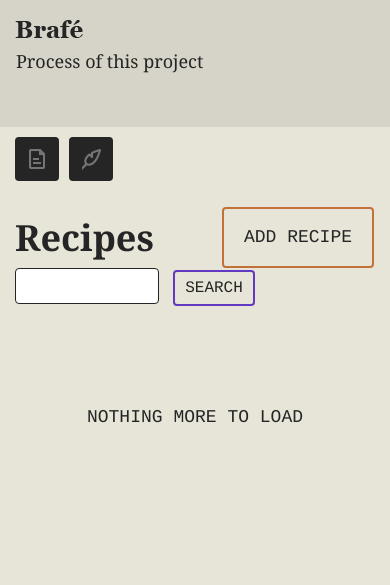
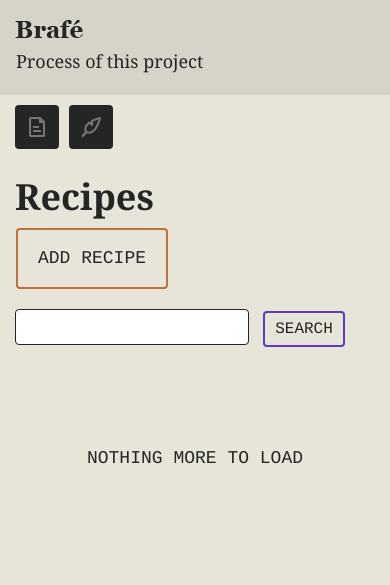
Before and after one commit to vdhug/apicbase, a Django app: page / in a window 390 px wide. Shown: the top 585 px of the page. Run offline with Django 3.2, Linux system fonts and the light colour scheme; data that the repository does not hold is empty; some libraries are stand-ins or nearby versions.

Commit message:
Adding responsive code to mobile

```diff
--- /dev/null
+++ b/recipes/static/recipes/css/responsive.css
@@ -0,0 +1,42 @@
+/*Estilo para tablets*/
+@media only screen and (min-width: 768px) and (max-width: 959px) {
+
+} /* Final do estilo para tablets */
+
+/*Estilo para smartphone*/
+@media only screen and (max-width: 767px) {
+
+.header-menu ul li a::after {
+	display: none;
+}
+
+.filters {
+	margin-top: 20px;
+}
+
+.filters input {
+	width: 65%;
+}
+
+.media img {
+	display: none;
+}
+
+.ingredients ul li input, .ingredients ul li input[name="articleNumber"], .create-item input, .ingredients ul li input[readonly], .ingredients ul li input[type=number], .create-item select  {
+	width: 80%;
+}
+.ingredients ul li input {
+	margin-top: 10px;
+}
+
+.create-item div output {
+	padding-top: 0px;
+	margin-right: 40px;
+}
+
+.button-header {
+	margin-top: 10px;
+	margin-right: 150px !important;
+}
+
+} /* Final do estilo para smartphone
--- a/recipes/templates/recipes/layout.html
+++ b/recipes/templates/recipes/layout.html
@@ -11,6 +11,7 @@
 	<link rel="stylesheet" href="https://stackpath.bootstrapcdn.com/bootstrap/4.3.1/css/bootstrap.min.css" integrity="sha384-ggOyR0iXCbMQv3Xipma34MD+dH/1fQ784/j6cY/iJTQUOhcWr7x9JvoRxT2MZw1T" crossorigin="anonymous">
 	<script src="https://stackpath.bootstrapcdn.com/bootstrap/4.3.1/js/bootstrap.min.js" integrity="sha384-JjSmVgyd0p3pXB1rRibZUAYoIIy6OrQ6VrjIEaFf/nJGzIxFDsf4x0xIM+B07jRM" crossorigin="anonymous"></script>
 	<link rel="stylesheet" type="text/css" href="{% static 'recipes/css/style.css' %}">
+	<link rel="stylesheet" type="text/css" href="{% static 'recipes/css/responsive.css' %}">
 	<link rel="stylesheet" href="https://use.fontawesome.com/releases/v5.7.2/css/all.css" integrity="sha384-fnmOCqbTlWIlj8LyTjo7mOUStjsKC4pOpQbqyi7RrhN7udi9RwhKkMHpvLbHG9Sr" crossorigin="anonymous">
 	{% block script %}
 	{% endblock %}
```
Also changed, not shown: recipes/static/recipes/css/responsivo.css (deleted, +0 -9 lines).
